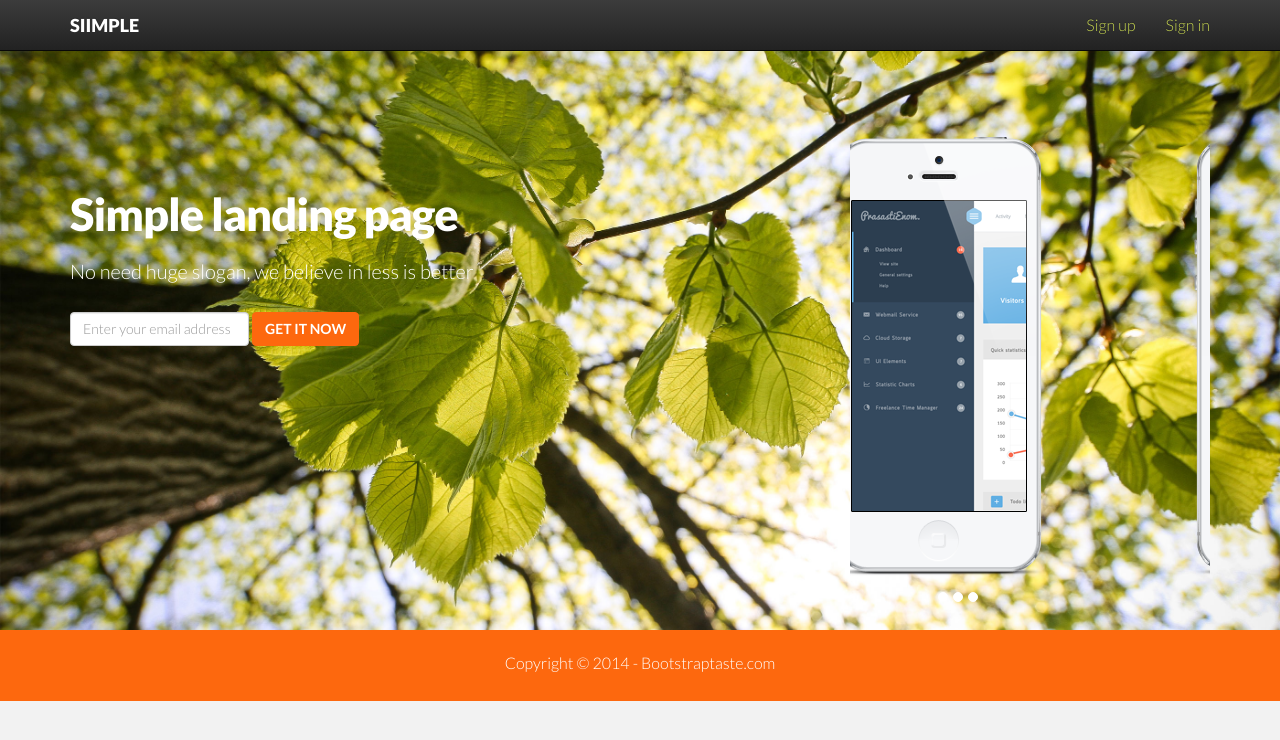
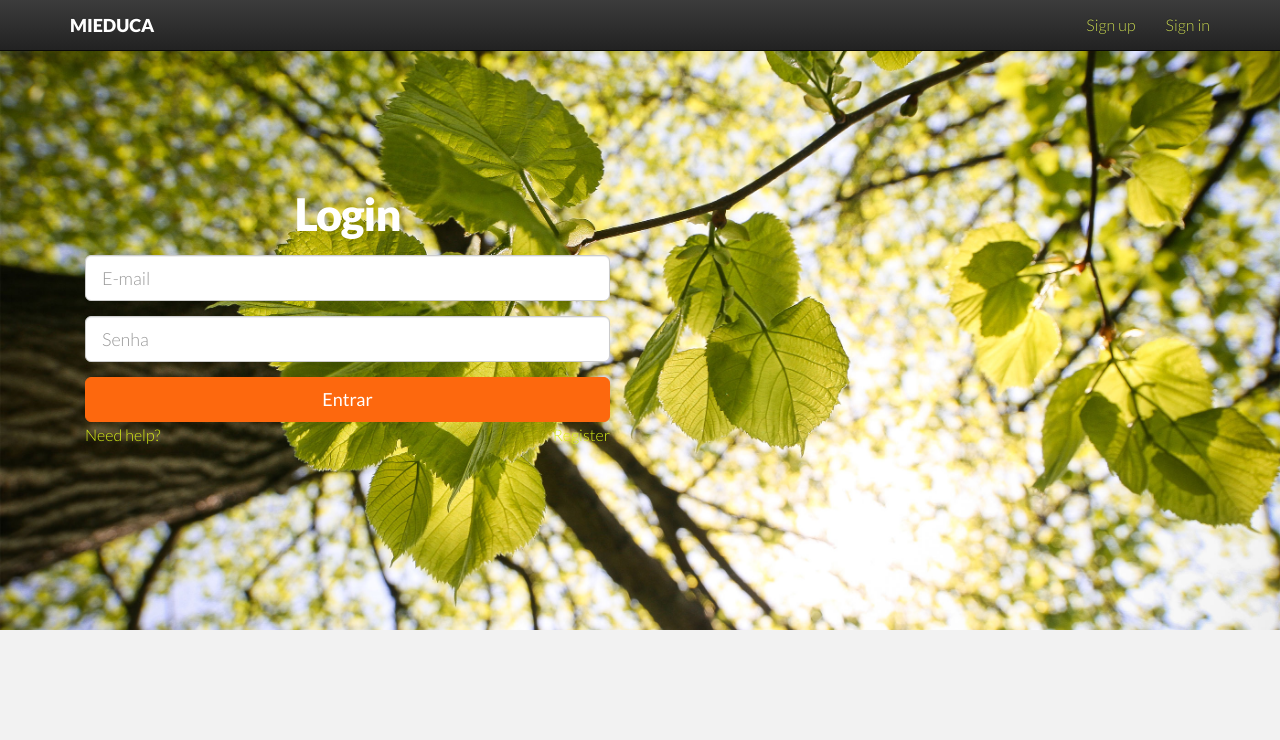
Before and after one commit to ludimila/MiEduca, a plain HTML site: page login/index.html in a window 1280 px wide. Drawn offline with nearby package versions, Linux system fonts and the light colour scheme.

Commit message:
Login page

```diff
--- a/login/index.html
+++ b/login/index.html
@@ -8,7 +8,7 @@
     <meta name="author" content="">
     <link rel="shortcut icon" href="assets/img/favicon.png">
 
-    <title>Siimple - Free Bootstrap 3 Landing Page</title>
+    <title>MiEduca</title>
 
     <!-- Bootstrap -->
     <link href="assets/css/bootstrap.css" rel="stylesheet">
@@ -35,7 +35,7 @@
             <span class="icon-bar"></span>
             <span class="icon-bar"></span>
           </button>
-          <a class="navbar-brand" href="index.html">Siimple</a>
+          <a class="navbar-brand" href="index.html">MiEduca</a>
         </div>
         <div class="navbar-collapse collapse">
           <ul class="nav navbar-nav navbar-right">
@@ -50,50 +50,26 @@
 		<div class="container">
 			<div class="row">
 				<div class="col-lg-6">
-					<h1>Simple landing page</h1>
-					<h2 class="subtitle">No need huge slogan, we believe in less is better</h2>
-					<form class="form-inline signup" role="form">
-					  <div class="form-group">
-					    <input type="email" class="form-control" id="exampleInputEmail1" placeholder="Enter your email address">
-					  </div>
-					  <button type="submit" class="btn btn-theme">Get it now</button>
-					</form>
-				</div>
-				<div class="col-lg-4 col-lg-offset-2">
-					<div id="carousel-example-generic" class="carousel slide" data-ride="carousel">
-					  <ol class="carousel-indicators">
-						<li data-target="#carousel-example-generic" data-slide-to="0" class="active"></li>
-						<li data-target="#carousel-example-generic" data-slide-to="1"></li>
-						<li data-target="#carousel-example-generic" data-slide-to="2"></li>
-					  </ol>
-					  <!-- slides -->
-					  <div class="carousel-inner">
-						<div class="item active">
-						  <img src="assets/img/slide1.png" alt="">
-						</div>
-						<div class="item">
-						  <img src="assets/img/slide2.png" alt="">
-						</div>
-						<div class="item">
-						  <img src="assets/img/slide3.png" alt="">
-						</div>
-					  </div>
-					</div>
-				</div>
 
+					<h1 class="text-center">Login</h1>
+
+					<form class="form col-md-12 center-block">
+            			<div class="form-group">
+            			  	<input type="text" class="form-control input-lg" placeholder="E-mail">
+           				 </div>
+           				 <div class="form-group">
+              				<input type="password" class="form-control input-lg" placeholder="Senha">
+           				 </div>
+
+           				 <div class="form-group">
+             				 <button class="btn btn-theme btn-lg btn-block">Entrar</button>
+
+             			 <span class="pull-right"><a href="#">Register</a></span><span><a href="#">Need help?</a></span>
+            			</div>
+          			</form>
 			</div>
 		</div>
 	</div>
-	<div id="footer">
-	<div class="container">
-		<div class="row">
-			<div class="col-lg-6 col-lg-offset-3">
-					<p class="copyright">Copyright &copy; 2014 - Bootstraptaste.com</p>
-			</div>
-		</div>
-	</div>
-	</div>
-
     <script src="https://code.jquery.com/jquery-1.10.2.min.js"></script>
     <script src="assets/js/bootstrap.min.js"></script>
   </body>
```
